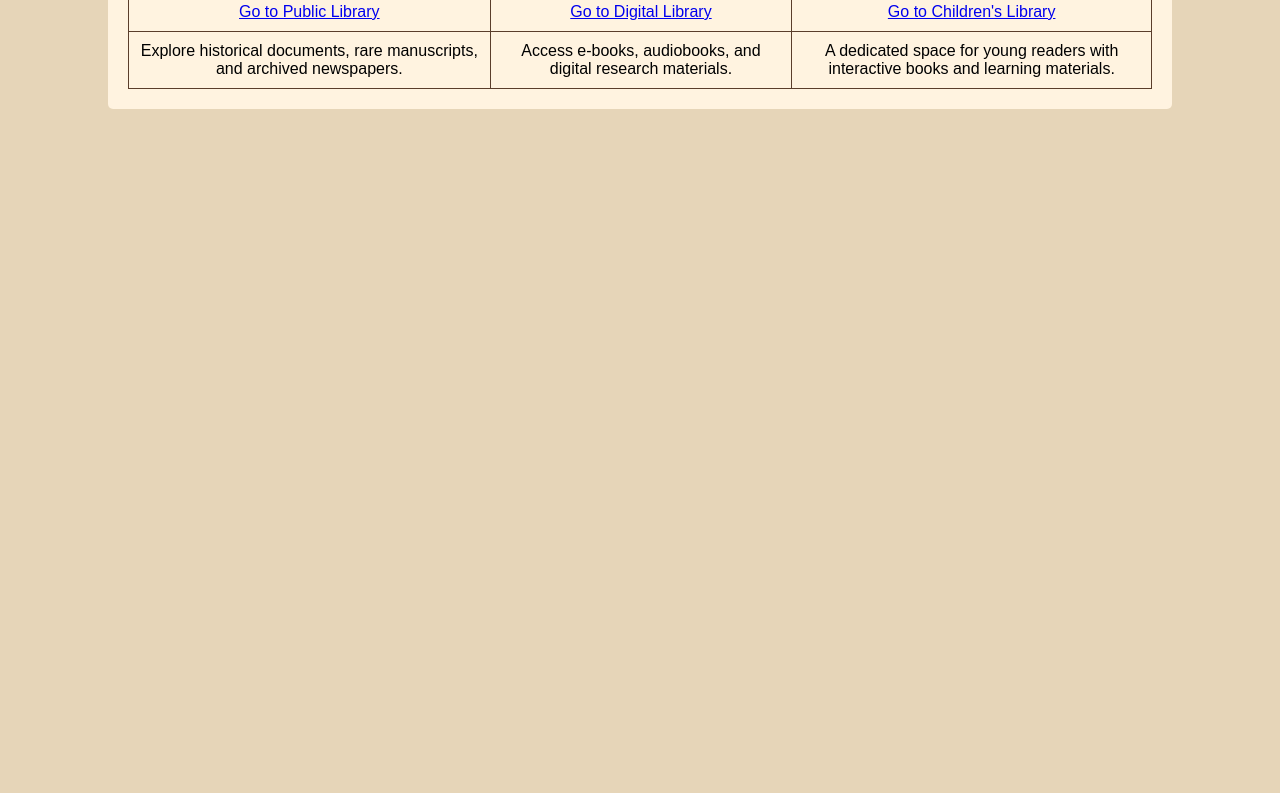
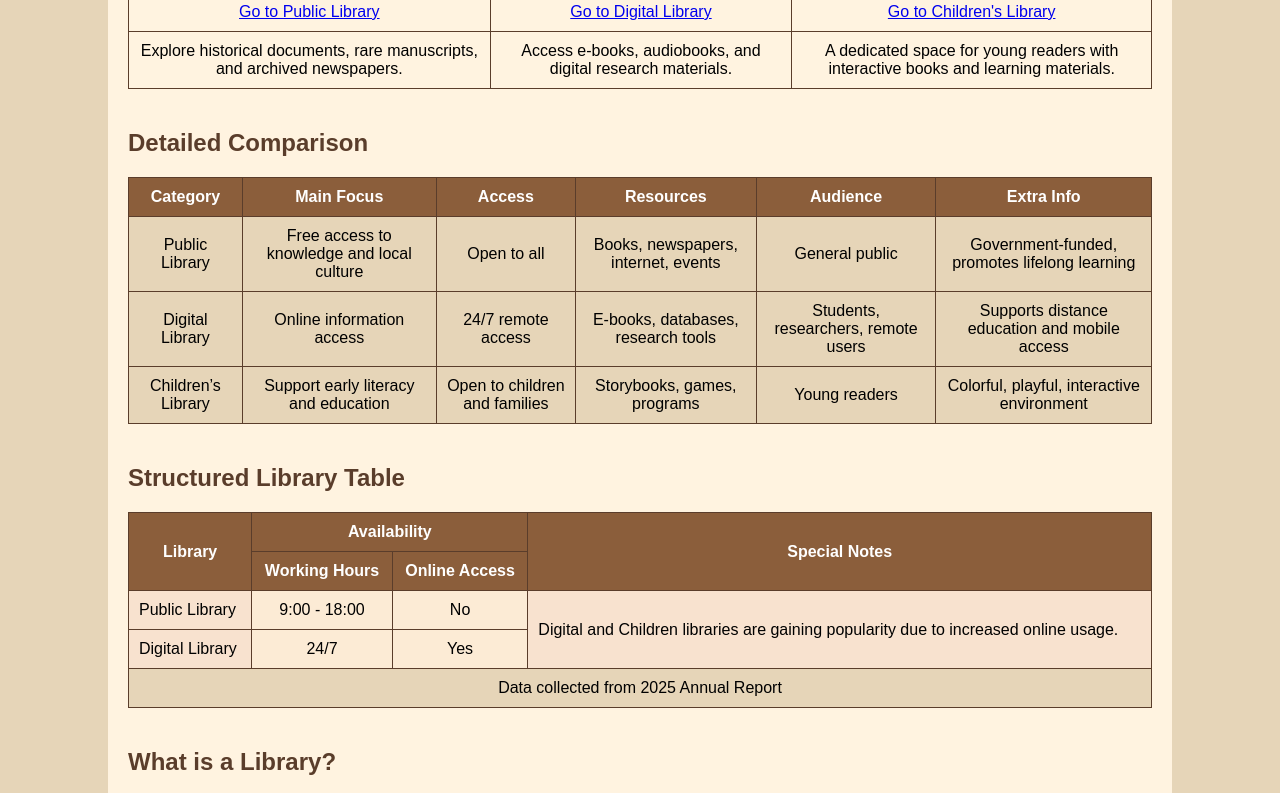
Before and after one commit to VadimGrabenko/okr, a website: page lab_1/index.html in a window 1280 px wide. Shown: the part 493-1286 px from the top of the page. Before the commit the page ends 800 px from the top, so only its background shows below. Drawn offline with Linux system fonts and the light colour scheme; grey boxes are pictures that could not be loaded.

Commit message:
last commit second lab

```diff
--- a/lab_1/index.html
+++ b/lab_1/index.html
@@ -52,6 +52,7 @@
             height: auto;
             border-radius: 10px;
         }
+
     </style>
 </head>
 <body>
@@ -89,6 +90,85 @@
             <td>A dedicated space for young readers with interactive books and learning materials.</td>
         </tr>
     </table>
+
+    <h2 style="margin-top: 40px;">Detailed Comparison</h2>
+    <table style="background-color: #E6D5B8;">
+        <thead>
+        <tr>
+            <th>Category</th>
+            <th>Main Focus</th>
+            <th>Access</th>
+            <th>Resources</th>
+            <th>Audience</th>
+            <th>Extra Info</th>
+        </tr>
+        </thead>
+        <tbody>
+        <tr>
+            <td>Public Library</td>
+            <td>Free access to knowledge and local culture</td>
+            <td>Open to all</td>
+            <td>Books, newspapers, internet, events</td>
+            <td>General public</td>
+            <td>Government-funded, promotes lifelong learning</td>
+        </tr>
+        <tr>
+            <td>Digital Library</td>
+            <td>Online information access</td>
+            <td>24/7 remote access</td>
+            <td>E-books, databases, research tools</td>
+            <td>Students, researchers, remote users</td>
+            <td>Supports distance education and mobile access</td>
+        </tr>
+        <tr>
+            <td>Children’s Library</td>
+            <td>Support early literacy and education</td>
+            <td>Open to children and families</td>
+            <td>Storybooks, games, programs</td>
+            <td>Young readers</td>
+            <td>Colorful, playful, interactive environment</td>
+        </tr>
+        </tbody>
+    </table>
+
+    <h2 style="margin-top: 40px;">Structured Library Table</h2>
+    <table border="1" cellspacing="10" cellpadding="10" style="background-color: #fffef8; width: 100%;">
+        <colgroup>
+            <col style="background-color: #f8e2cf;">
+            <col span="2" style="background-color: #fcebd5;">
+            <col style="background-color: #f8e2cf;">
+        </colgroup>
+        <tr>
+            <th rowspan="2">Library</th>
+            <th colspan="2">Availability</th>
+            <th rowspan="2">Special Notes</th>
+        </tr>
+        <tr>
+            <th>Working Hours</th>
+            <th>Online Access</th>
+        </tr>
+        <tr>
+            <td style="text-align: left;">Public Library</td>
+            <td style="text-align: center;">9:00 - 18:00</td>
+            <td style="text-align: center;">No</td>
+            <td rowspan="2" style="text-align: justify;">
+                Digital and Children libraries are gaining popularity due to increased online usage.
+            </td>
+        </tr>
+        <tr>
+            <td style="text-align: left;">Digital Library</td>
+            <td style="text-align: center;">24/7</td>
+            <td style="text-align: center;">Yes</td>
+        </tr>
+        <tr>
+            <td colspan="4" style="text-align: center; background-color: #e6d5b8;">
+                Data collected from 2025 Annual Report
+            </td>
+        </tr>
+    </table>
+
+    <h2 style="margin-top: 40px;">What is a Library?</h2>
+    <iframe src="https://en.wikipedia.org/wiki/Library" width="100%" height="400" style="border: 2px solid #8b5e3b; border-radius: 10px;"></iframe>
 </div>
 
 </body>
```
